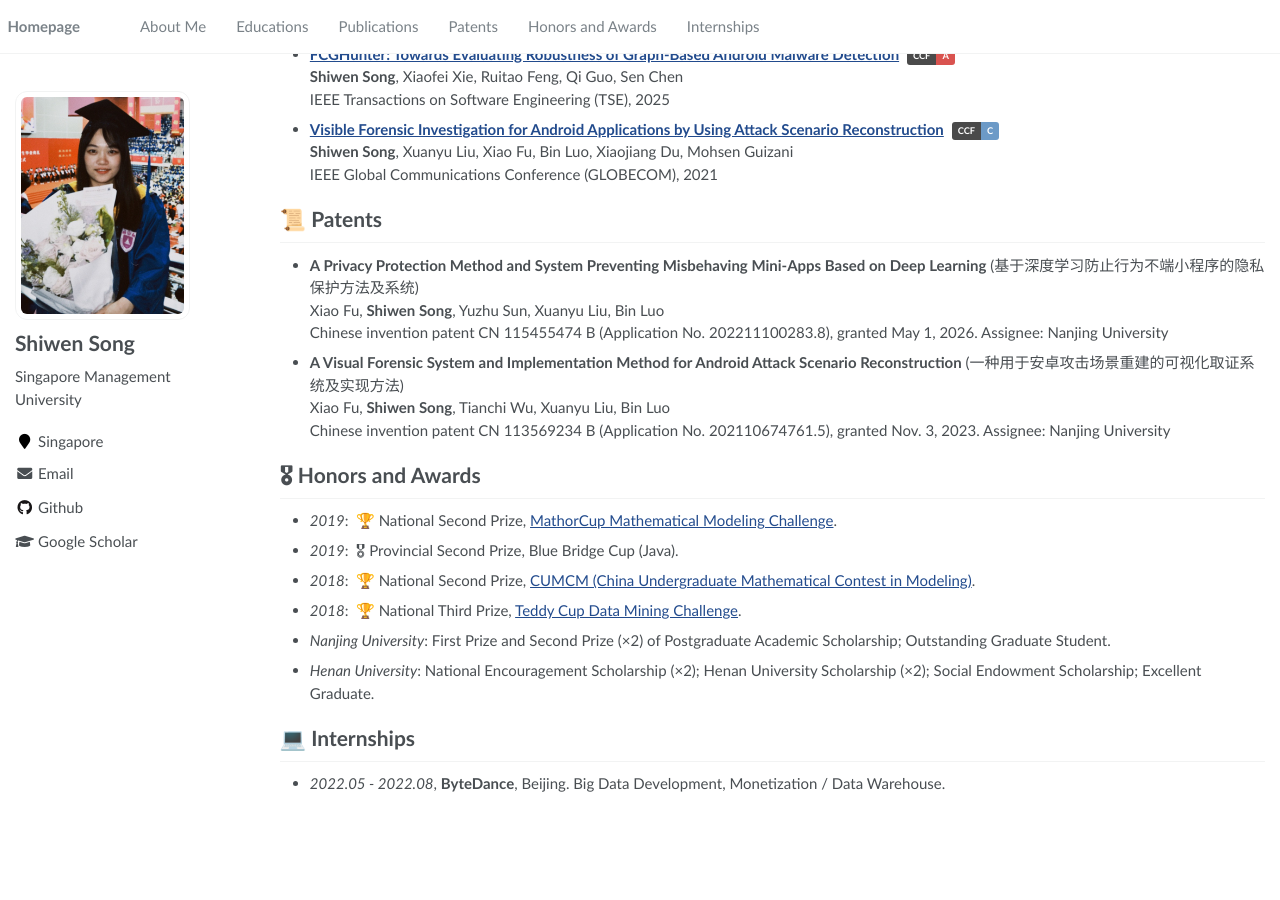
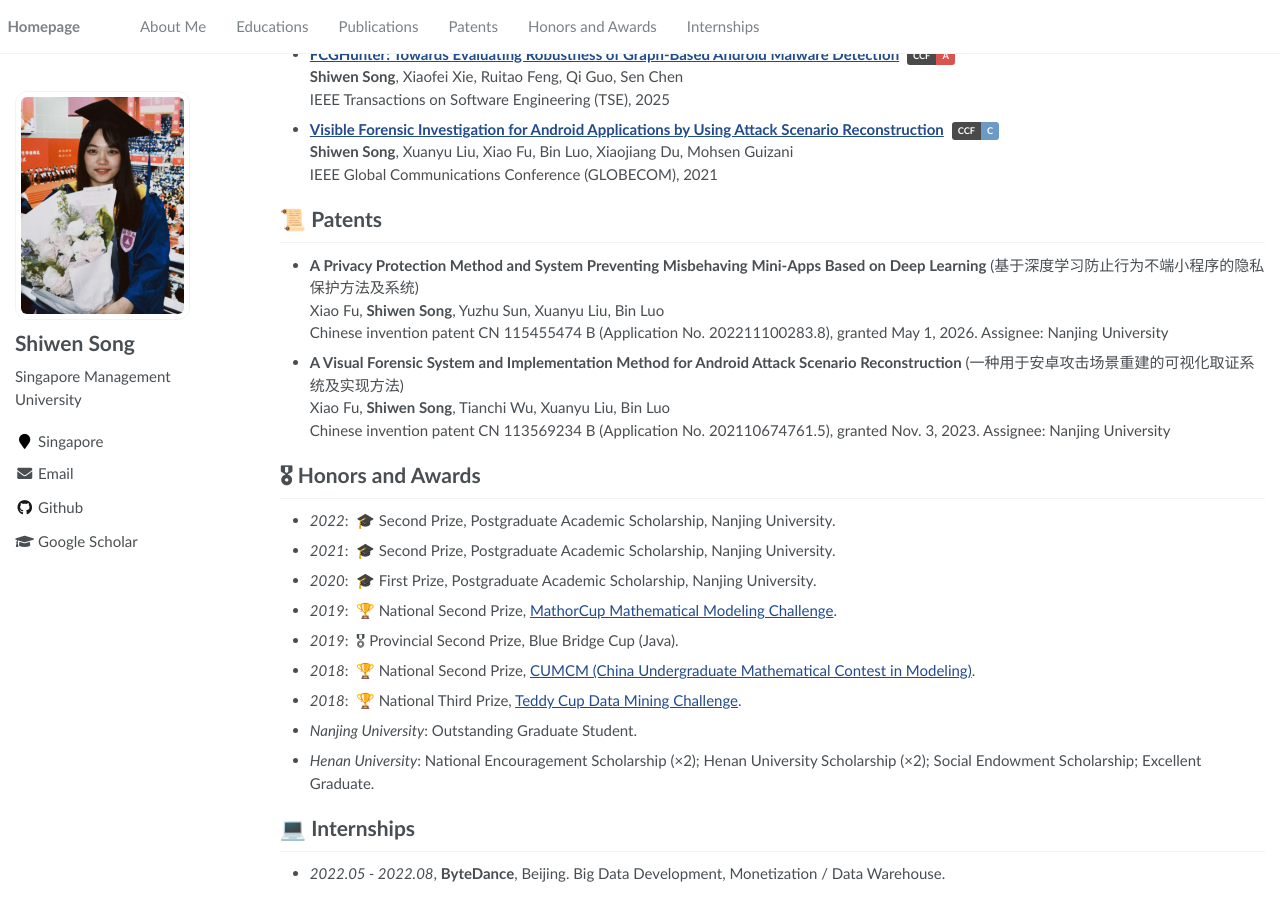
Before and after one commit to shiwen-song/shiwen-song.github.io, a Jekyll site: the page built from _pages/about.md, in a window 1280 px wide and 900 px high, scrolled down 732 px. Built offline with Jekyll 4.4.1, drawn with Linux system fonts in a browser that asks for light colours; before the commit the page ends 1542 px from its top, so only the background shows below that.

Commit message:
Honors: Nanjing scholarships by year
Co-Authored-By: Claude Sonnet 5.5 <noreply@anthropic.com>

```diff
--- a/_pages/about.md
+++ b/_pages/about.md
@@ -67,11 +67,14 @@ Her research interests include mobile app security and testing, with a focus on
   Chinese invention patent CN 113569234 B (Application No. 202110674761.5), granted Nov. 3, 2023. Assignee: Nanjing University
 
 # 🎖 Honors and Awards
+- *2022*: &nbsp;🎓 Second Prize, Postgraduate Academic Scholarship, Nanjing University.
+- *2021*: &nbsp;🎓 Second Prize, Postgraduate Academic Scholarship, Nanjing University.
+- *2020*: &nbsp;🎓 First Prize, Postgraduate Academic Scholarship, Nanjing University.
 - *2019*: &nbsp;🏆 National Second Prize, [MathorCup Mathematical Modeling Challenge](https://www.saikr.com/c/nd/6142).
 - *2019*: &nbsp;🎖 Provincial Second Prize, Blue Bridge Cup (Java).
 - *2018*: &nbsp;🏆 National Second Prize, [CUMCM (China Undergraduate Mathematical Contest in Modeling)](https://www.mcm.edu.cn/html_cn/node/dd90065fedda4e78cd4d0b154c2d77a9.html).
 - *2018*: &nbsp;🏆 National Third Prize, [Teddy Cup Data Mining Challenge](https://www.tipdm.org/hjmdsi/1434.jhtml).
-- *Nanjing University*: First Prize and Second Prize (×2) of Postgraduate Academic Scholarship; Outstanding Graduate Student.
+- *Nanjing University*: Outstanding Graduate Student.
 - *Henan University*: National Encouragement Scholarship (×2); Henan University Scholarship (×2); Social Endowment Scholarship; Excellent Graduate.
 
 # 💻 Internships
```
